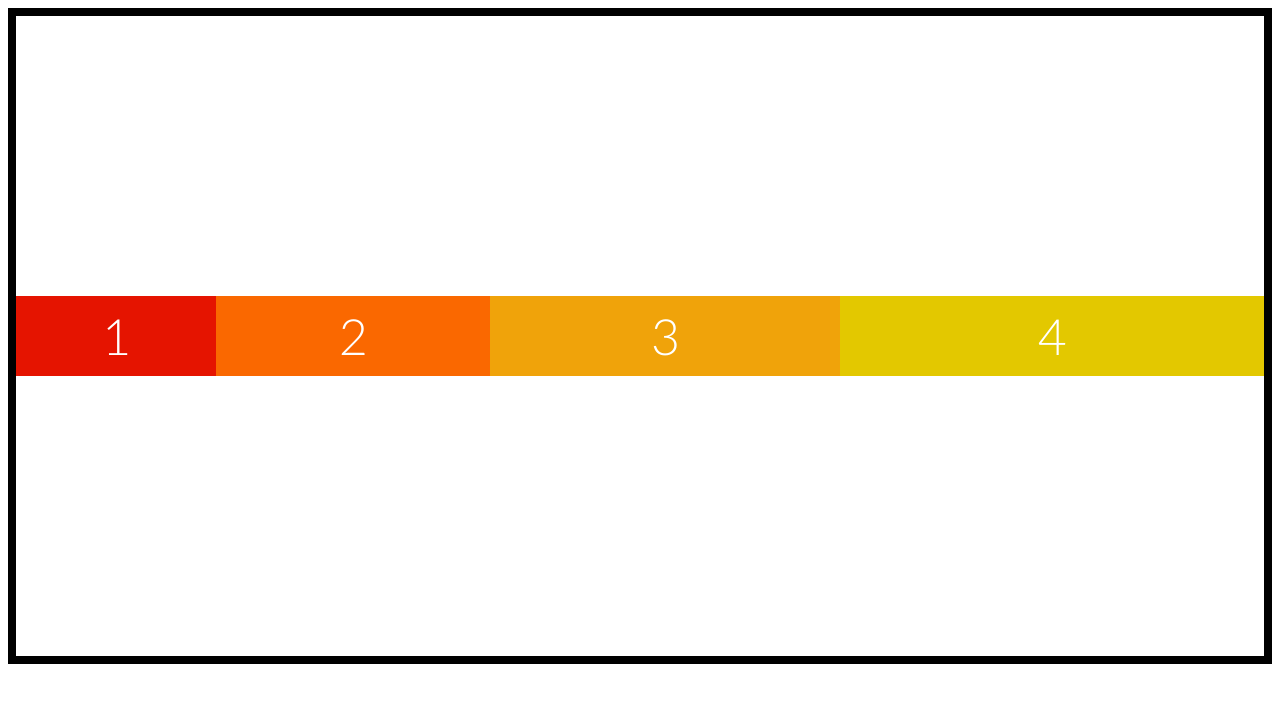
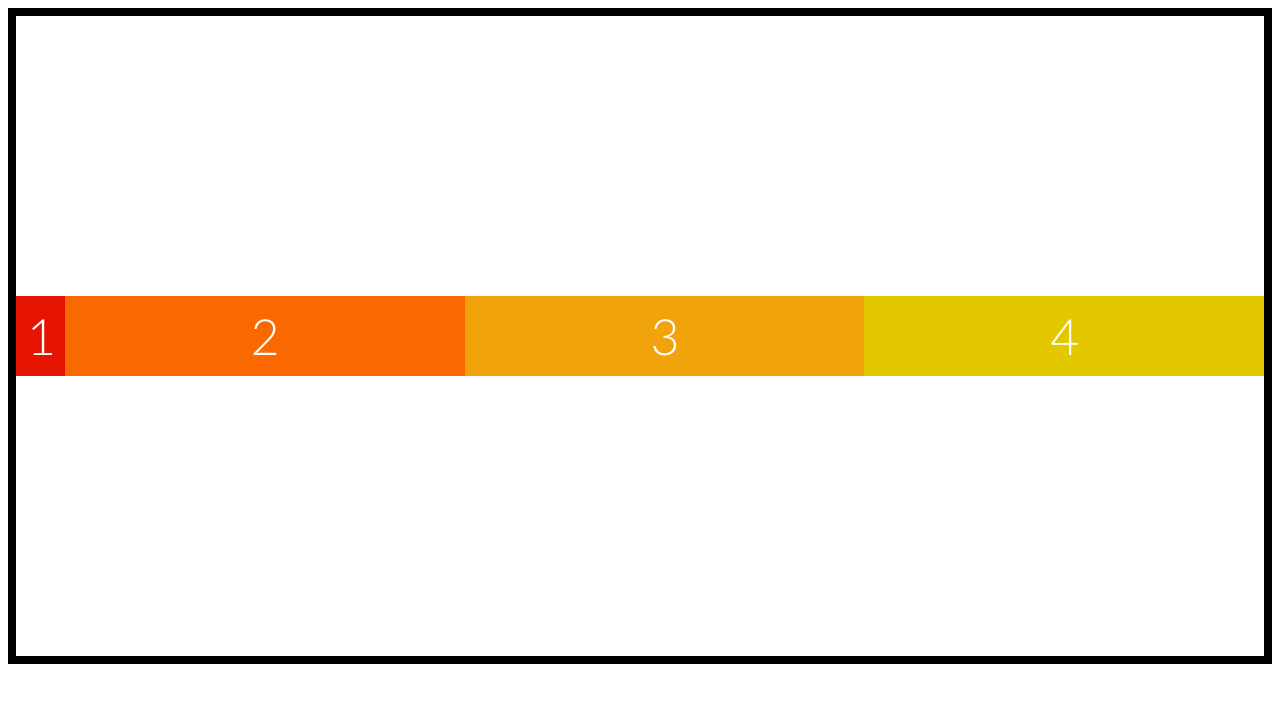
Before and after one commit to gregcotech007/flexbox-css, a plain HTML site: page index.html in a window 1280 px wide. Drawn offline with Linux system fonts and the light colour scheme.

Commit message:
Flex box 1 shrinks while 2 3 and 4 are even

```diff
--- a/assets/css/style.css
+++ b/assets/css/style.css
@@ -9,9 +9,9 @@
   font-family: lato;
   font-weight: 300;
   box-sizing: border-box;
-  flex-basis: 10%;
+  flex-basis: 50%;
   /* width: 300px; */
-  flex-grow: 1;
+  flex-shrink: 1;
 }
 /*
 .box:nth-of-type(3n) {
@@ -19,14 +19,15 @@
 } */
 
 .box-1 {background: #e51400;
-        flex-grow: 1; /* font-size: 1.3em; */}
+        flex-shrink: 10;
+        /* flex-grow: 1;  font-size: 1.3em; */}
 .box-2 {background: #fa6800;
-        flex-grow: 2; /* font-size: 3.3em; */}
+        /* flex-grow: 2;  font-size: 3.3em; */}
 .box-3 {background: #f0a30a;
-        flex-grow: 3;
-      /*  align-self: flex-start;  font-size: 2.3em; */}
+       /* flex-grow: 3;
+        align-self: flex-start;  font-size: 2.3em; */}
 .box-4 {background: #e3c800;
-        flex-grow: 4; /* font-size: 6.3em; */}
+        /* flex-grow: 4;  font-size: 6.3em; */}
 .box-5 {background: #a4c400;}
 .box-6 {background: #60a917;}
 .box-7 {background: #00aba9;}
@@ -39,7 +40,7 @@
     border: 8px solid black;
     height: 80vh;
     flex-direction: row;
-    flex-wrap: wrap;
+    /* flex-wrap: wrap; */
     justify-content: space-between;
     align-items: center;
   }
```
